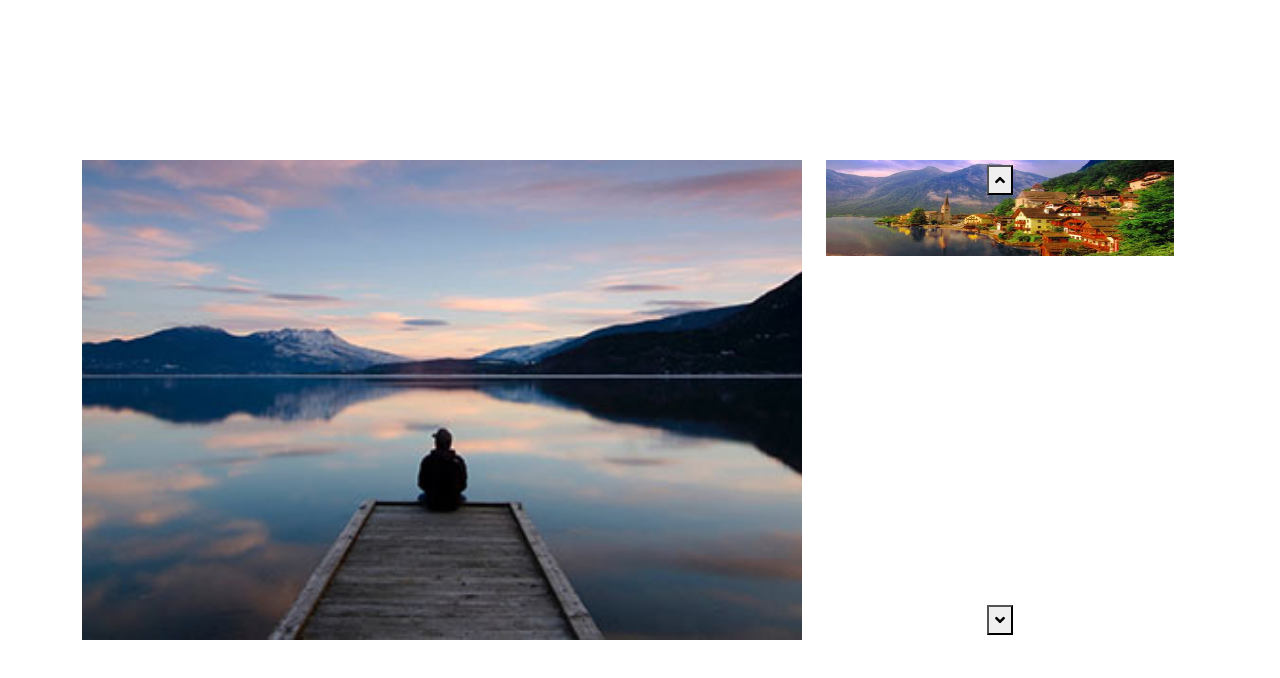
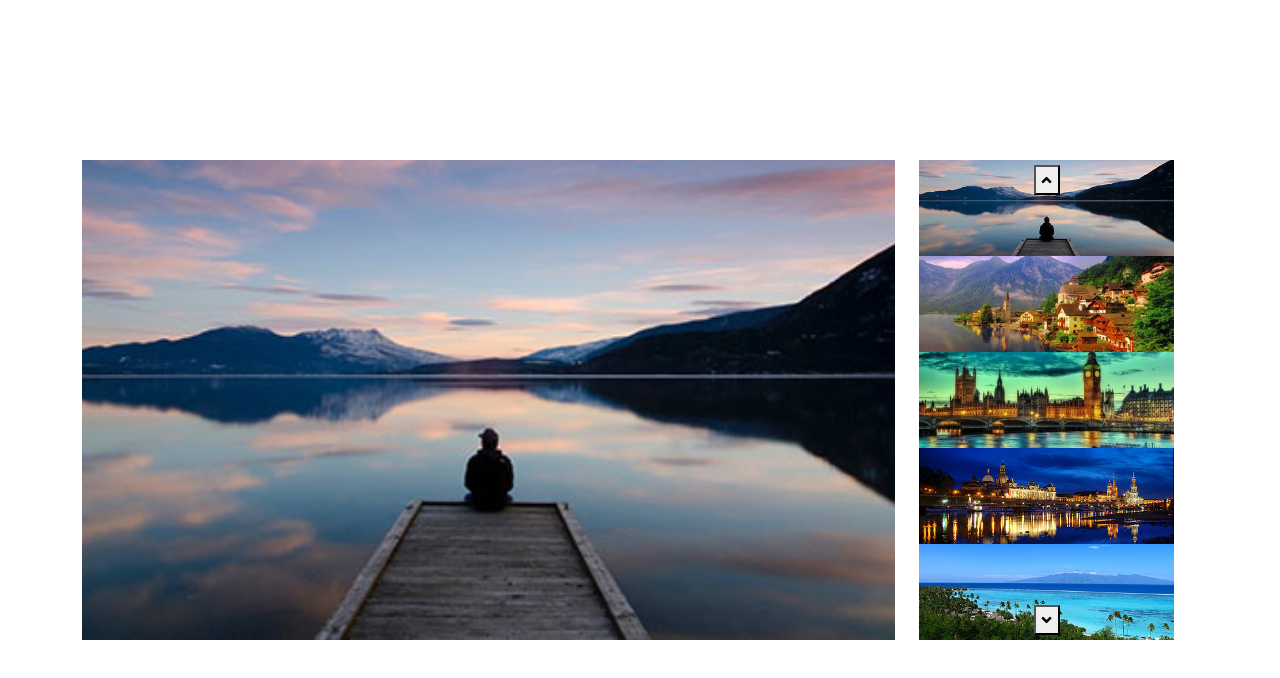
Before and after one commit to tiiaaaa/js-array-carousel, a plain HTML site: page index.html in a window 1280 px wide. Drawn offline with nearby package versions, Linux system fonts and the light colour scheme.

Commit message:
aggiunti i box con le immagini da scorrere sulla sinistra

```diff
--- a/css/customstyle.css
+++ b/css/customstyle.css
@@ -24,9 +24,6 @@ img.my-main-img,
 img.my-album-img{
     width: 100%;
     height: 100%;
-}
-
-img.my-main-img{
     object-fit: cover;
 }
 
--- a/index.html
+++ b/index.html
@@ -22,15 +22,31 @@
     <main>
         <div class="container d-flex align-items-center">
             <div class="row">
-                <div class="col-8 my-carousel-box">
+                <div class="col-9 my-carousel-box">
                     <!-- <div class="my-carousel">
                         <img class="my-main-img" src="img/01.jpg" alt="Lake">
                     </div> -->
                 </div>
 
-                <div class="col-4 my-album-box">
+                <div class="col-3 my-album-box">
+                    <div class="my-box-img ">
+                        <img class="my-album-img" src="img/01.jpg" alt="">
+                    </div>
+
                     <div class="my-box-img ">
                         <img class="my-album-img" src="img/02.jpg" alt="">
+                    </div>
+
+                    <div class="my-box-img ">
+                        <img class="my-album-img" src="img/03.jpg" alt="">
+                    </div>
+
+                    <div class="my-box-img ">
+                        <img class="my-album-img" src="img/04.jpg" alt="">
+                    </div>
+
+                    <div class="my-box-img ">
+                        <img class="my-album-img" src="img/05.jpg" alt="">
                     </div>
 
                     <button class="my-btn-up"><i class="fas fa-angle-up"></i></button>
```
